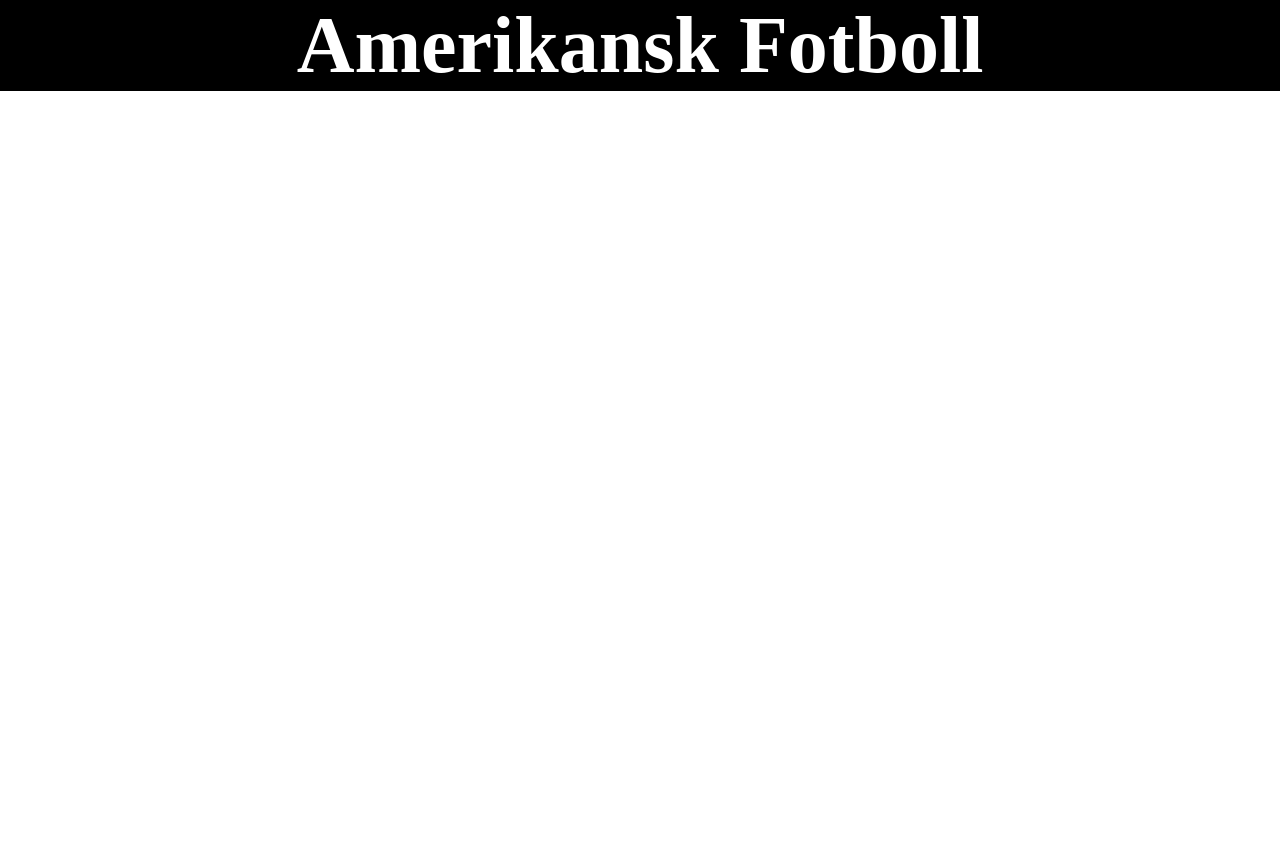
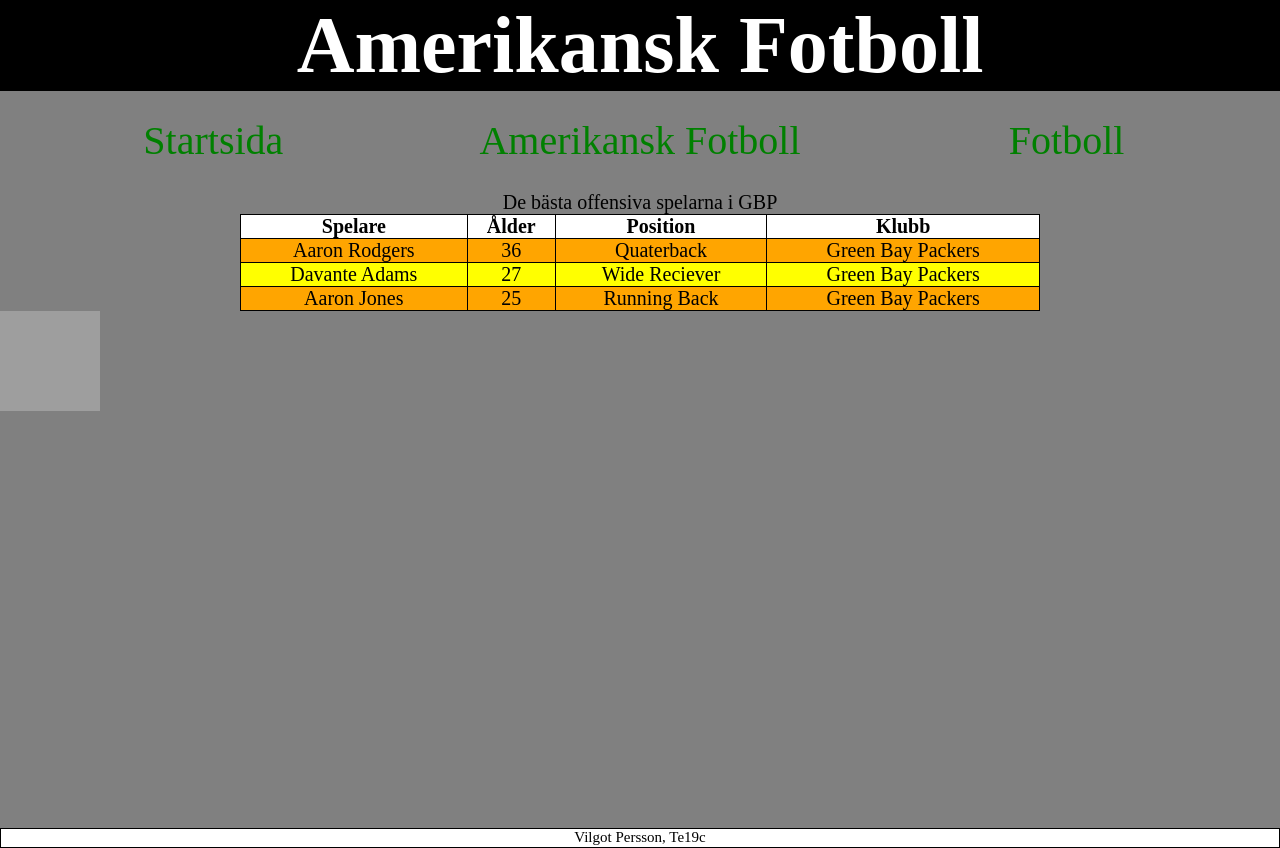
Before and after one commit to VilgotPersson/Egen-Webbplats, a plain HTML site: page amerikansk.html in a window 1280 px wide. Before the commit the page ends 800 px from the top, so only its background shows below. Drawn offline with Linux system fonts and the light colour scheme; grey boxes are pictures that could not be loaded.

Commit message:
Add files via upload

```diff
--- a/amerikansk.html
+++ b/amerikansk.html
@@ -5,9 +5,50 @@
 		<title>Amerikansk Fotboll</title>
 		<link href="style.css" rel="stylesheet">
 	</head>
-	<body>
+	<body class="container">
 		<header>
 			<h1>Amerikansk Fotboll</h1>
 		</header>
+		<nav>
+			<ul>
+				<li><a href="index.html">Startsida</a></li>
+				<li><a href="amerikansk.html">Amerikansk Fotboll</a></li>
+				<li><a href="fotboll.html">Fotboll</a></li>
+			</ul>
+		</nav>
+		<main>
+			<table>
+				<caption>De bästa offensiva spelarna i GBP</caption>
+				<tr>
+					<th>Spelare</th>
+					<th>Ålder</th>
+					<th>Position</th>
+					<th>Klubb</th>
+				</tr>
+				<tr>
+					<td>Aaron Rodgers</td>
+					<td>36</td>
+					<td>Quaterback</td>
+					<td>Green Bay Packers</td>
+				</tr>
+				<tr>
+					<td>Davante Adams</td>
+					<td>27</td>
+					<td>Wide Reciever</td>
+					<td>Green Bay Packers</td>
+				</tr>
+				<tr>
+					<td>Aaron Jones</td>
+					<td>25</td>
+					<td>Running Back</td>
+					<td>Green Bay Packers</td>
+				</tr>
+			</table>
+			<a href="https://www.nfl.com/">
+				<img src="https://upload.wikimedia.org/wikipedia/en/thumb/a/a2/National_Football_League_logo.svg/1200px-National_Football_League_logo.svg.png" alt="NFLs hemsida"></a>
+		</main>
+		<footer>
+			<p>Vilgot Persson, Te19c</p>
+		</footer>
 	</body>
 </html>
--- a/style.css
+++ b/style.css
@@ -24,9 +24,8 @@ nav{
 	grid-area: nav;
 }
 main{
-
 	grid-area: main;
-	color: blue;
+	color: black;
 }
 footer{
 	font-size: 15px;
@@ -55,3 +54,26 @@ ul li a{
 ul li a:hover{
 	background-color: yellow;
 }
+table, th, td{
+	border: 1px solid black;
+	border-collapse: collapse;
+	font-size: 20px
+}
+table{
+	text-align: center;
+	margin: auto;
+	width: 800px
+}
+tr:nth-child(n+3){
+	background-color: yellow;
+}
+tr:nth-child(even){
+		background-color: orange;
+}
+th{
+	background-color: white;
+}
+img{
+	height: 100px;
+	width: 100px;
+}
```
Also changed, not shown: fotboll.html (+9 -7 lines).
